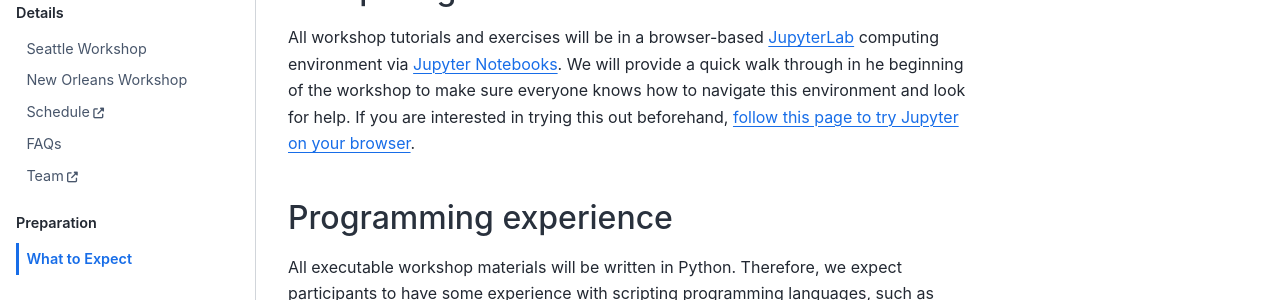
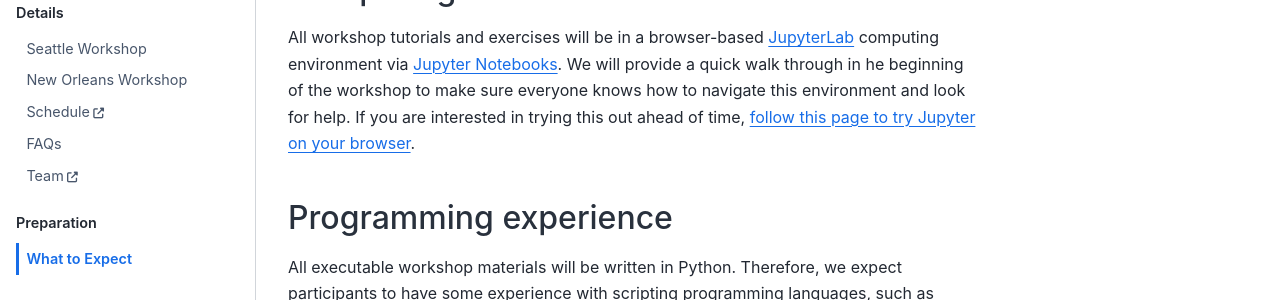
Before and after one commit to BOAT-ocean-acoustics/boat-website, a Jupyter Book: the page built from book/preliminary/index.md, in a window 1280 px wide and 1129 px high. Shown: the part 368-668 px from the top of the window. Built offline with Jupyter Book 1.0.4 settings and Sphinx 7.4.7 and the Sphinx Book theme 1.1.4, drawn with Linux system fonts in a browser that asks for light colours; pages that are not in the unit, such as notebooks, are missing from menus.

Commit message:
tweak wording

```diff
--- a/book/preliminary/index.md
+++ b/book/preliminary/index.md
@@ -7,7 +7,7 @@ We believe in learning by doing and sharing, and design the BOAT workshop to be
 
 ## Computing environment
 
-All workshop tutorials and exercises will be in a browser-based [JupyterLab](https://jupyterlab.readthedocs.io/en/latest/) computing environment via [Jupyter Notebooks](https://jupyter-notebook.readthedocs.io/en/latest/). We will provide a quick walk through in he beginning of the workshop to make sure everyone knows how to navigate this environment and look for help. If you are interested in trying this out beforehand, [follow this page to try Jupyter on your browser](https://docs.jupyter.org/en/latest/start/index.html).
+All workshop tutorials and exercises will be in a browser-based [JupyterLab](https://jupyterlab.readthedocs.io/en/latest/) computing environment via [Jupyter Notebooks](https://jupyter-notebook.readthedocs.io/en/latest/). We will provide a quick walk through in he beginning of the workshop to make sure everyone knows how to navigate this environment and look for help. If you are interested in trying this out ahead of time, [follow this page to try Jupyter on your browser](https://docs.jupyter.org/en/latest/start/index.html).
 
 <!-- If you are interested in installing Jupyter on your own machine, checkout this page -->
 
```
